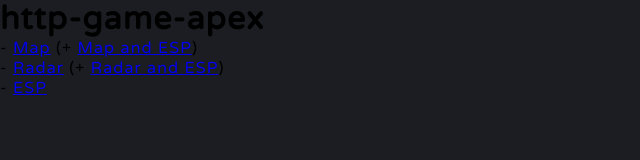
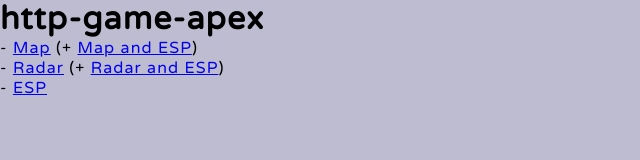
Before and after one commit to SparkyEU/apexsparky, a website: page docs/index.html in a window 1280 px wide. Shown: the whole page, without its empty margins (0-640 px from the left). Drawn offline with Linux system fonts and the light colour scheme.

Commit message:
Update app.css

```diff
--- a/docs/app.css
+++ b/docs/app.css
@@ -3,7 +3,7 @@
   box-sizing: border-box;
 }
 
-*,
+*,#bdbcd1
 *:before,
 *:after {
   box-sizing: inherit;
@@ -16,7 +16,7 @@
 html {
   width: 100%;
   height: 100%;
-  background: #1c1d22;
+  background: #bdbcd1;
   font-family: "Varela Round", sans-serif;
 }
 
```
